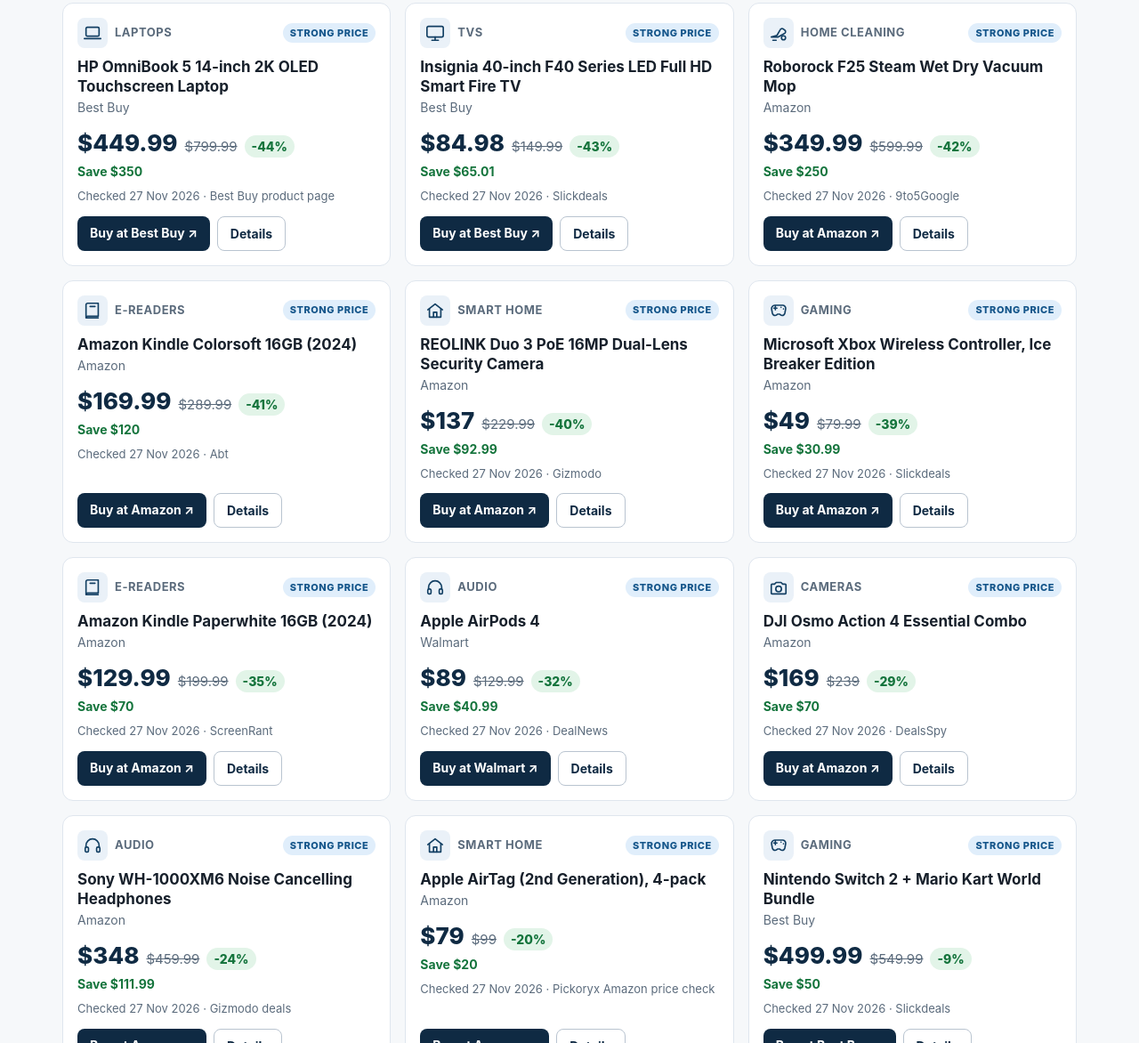
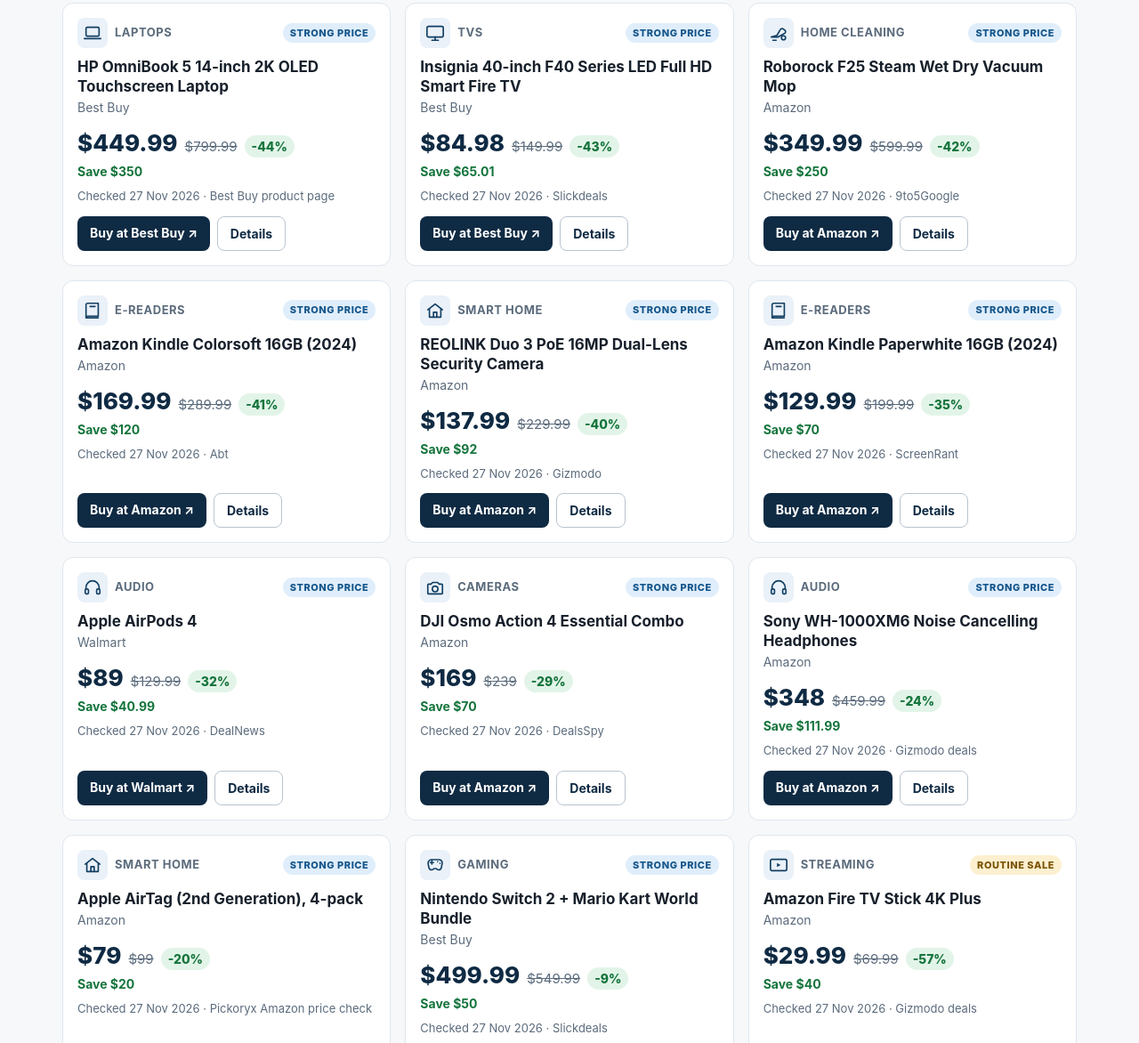
Before and after one commit to bebek-gg/black-friday-deal-finder, a plain HTML site: page app/index.html in a window 1280 px wide. Shown: the part 1628-2800 px from the top of the page at 89% size. Drawn offline with Linux system fonts and the light colour scheme.

Commit message:
Price match 27 Nov: drop expired Xbox Ice Breaker, fix Reolink $137.99, MacBook $999.99

```diff
--- a/app/deals.js
+++ b/app/deals.js
@@ -32,7 +32,7 @@ export const DEALS = [
     product: "Apple MacBook Air 13-inch, M5, 16GB / 512GB",
     store: "Amazon",
     category: "Laptops",
-    sale: 999,
+    sale: 999.99,
     usual: 1299,
     url: "https://www.amazon.com/dp/B0GR1493ZV",
     source: "Pickoryx Amazon price check",
@@ -343,20 +343,6 @@ export const DEALS = [
     compare: []
   },
   {
-    id: "xbox-ice-breaker",
-    product: "Microsoft Xbox Wireless Controller, Ice Breaker Edition",
-    store: "Amazon",
-    category: "Gaming",
-    sale: 49,
-    usual: 79.99,
-    url: "https://www.amazon.com/dp/B0FLLXHPM9",
-    source: "Slickdeals",
-    sourceUrl: "https://slickdeals.net/sh/thread-20353212/e/3/c/deal-details/au/0071faa0e78111f1b221161ca257c495/",
-    verdict: "STRONG PRICE",
-    evidence: "39% off; $49 at Amazon since 19 Nov per Slickdeals and 9to5Toys.",
-    compare: []
-  },
-  {
     id: "dji-osmo-action-4",
     product: "DJI Osmo Action 4 Essential Combo",
     store: "Amazon",
@@ -375,7 +361,7 @@ export const DEALS = [
     product: "REOLINK Duo 3 PoE 16MP Dual-Lens Security Camera",
     store: "Amazon",
     category: "Smart Home",
-    sale: 137,
+    sale: 137.99,
     usual: 229.99,
     url: "https://www.amazon.com/dp/B0CM39K7CB",
     source: "Gizmodo",
--- a/app/index.html
+++ b/app/index.html
@@ -14,7 +14,7 @@
     <p class="brand"><span class="beacon" aria-hidden="true">&#9679;</span> Bargain Beacon</p>
     <h1>Real Black Friday deals, checked today.</h1>
     <p class="lede">Every price below was read on 27 Nov 2026 at the store or in a deals source naming the store. Discounts are computed from the two prices shown. Prices change — check the store before you buy.</p>
-    <p class="counts" id="count-line">27 verified deals &middot; checked 27 Nov 2026</p>
+    <p class="counts" id="count-line">26 verified deals &middot; checked 27 Nov 2026</p>
   </div>
 </header>
 
```
Also changed, not shown: screenshots/1-cover.png, screenshots/2-filtered.png, screenshots/4-phone.png, 1 other file.
